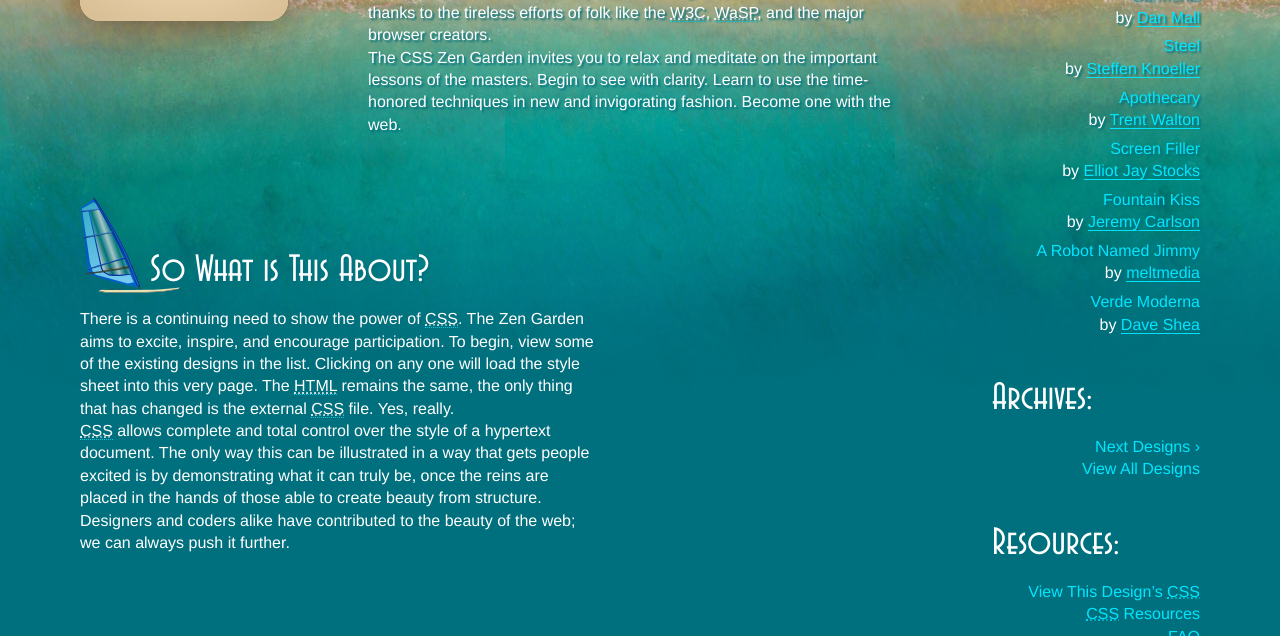
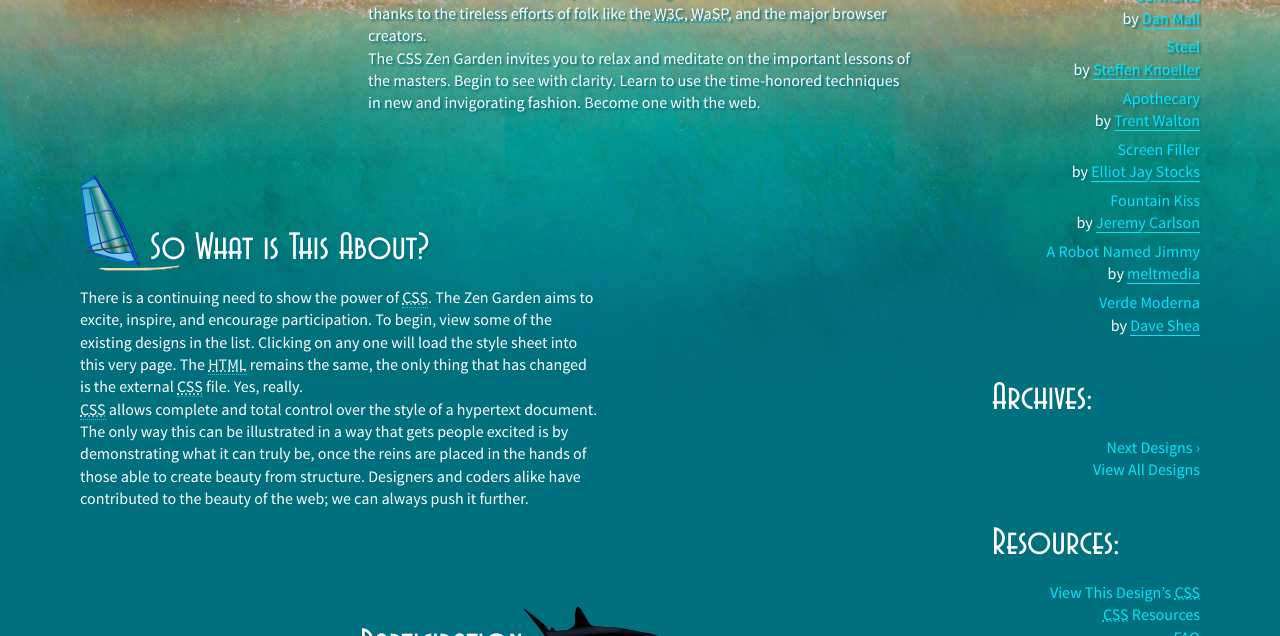
Before and after one commit to QuentinGeorge/csszg, a website: page src/index.html in a window 1280 px wide. Shown: the part 495-1131 px from the top of the page. Drawn offline with nearby package versions, Linux system fonts and the light colour scheme; files that its build step writes are made by us from their sources; files whose address does not match are found by name.

Commit message:
Update fonts serve source sans

```diff
--- a/gulpfile.js
+++ b/gulpfile.js
@@ -54,7 +54,7 @@ var sSrc = "src/",
     },
     oBrowserSync = {
         initOpts: {
-            proxy: "http://localhost/DW-Projects/csszg/" + sDest
+            proxy: "http://homestead.app/DW-Projects/csszg/" + sDest
         }
     };
 
--- a/src/sass/settings/_fonts.scss
+++ b/src/sass/settings/_fonts.scss
@@ -1,18 +1,103 @@
 // Global fonts variables
 
 // Variables
-$sourceSansProStack: "Source Sans Pro", Helvetica, Arial, sans-serif;
+$sourceSansProStack: "SourceSansPro", Helvetica, Arial, sans-serif;
 $avenidaStack: "AvenidaW01", Arial, sans-serif;
 
 // Avenida
 @font-face {
     font-family: 'AvenidaW01';
-    src: url('#{ $fontPath }avenida/AvenidaW01.eot');
-    src: url('#{ $fontPath }avenida/AvenidaW01.eot?#iefix') format('embedded-opentype'),
-         url('#{ $fontPath }avenida/AvenidaW01.woff2') format('woff2'),
-         url('#{ $fontPath }avenida/AvenidaW01.woff') format('woff'),
-         url('#{ $fontPath }avenida/AvenidaW01.ttf') format('truetype'),
-         url('#{ $fontPath }avenida/AvenidaW01.svg#AvenidaW01') format('svg');
-    font-weight: normal;
+    src: url('#{ $fontPath }Avenida/AvenidaW01.eot');
+    src: url('#{ $fontPath }Avenida/AvenidaW01.eot?#iefix') format('embedded-opentype'),
+         url('#{ $fontPath }Avenida/AvenidaW01.woff2') format('woff2'),
+         url('#{ $fontPath }Avenida/AvenidaW01.woff') format('woff'),
+         url('#{ $fontPath }Avenida/AvenidaW01.ttf') format('truetype'),
+         url('#{ $fontPath }Avenida/AvenidaW01.svg#AvenidaW01') format('svg');
+    font-weight: 400;
     font-style: normal;
 }
+
+// Source Sans Pro
+@font-face {
+    font-family: 'SourceSansPro';
+    src: url('#{ $fontPath }SourceSansPro/SourceSansPro-ExtraLight.otf') format('truetype');
+    font-weight: 100;
+    font-style: normal;
+}
+
+@font-face {
+    font-family: 'SourceSansPro';
+    src: url('#{ $fontPath }SourceSansPro/SourceSansPro-ExtraLightIt.otf') format('truetype');
+    font-weight: 100;
+    font-style: italic;
+}
+
+@font-face {
+    font-family: 'SourceSansPro';
+    src: url('#{ $fontPath }SourceSansPro/SourceSansPro-Light.otf') format('truetype');
+    font-weight: 200;
+    font-style: normal;
+}
+
+@font-face {
+    font-family: 'SourceSansPro';
+    src: url('#{ $fontPath }SourceSansPro/SourceSansPro-LightIt.otf') format('truetype');
+    font-weight: 200;
+    font-style: italic;
+}
+
+@font-face {
+    font-family: 'SourceSansPro';
+    src: url('#{ $fontPath }SourceSansPro/SourceSansPro-Regular.otf') format('truetype');
+    font-weight: 400;
+    font-style: normal;
+}
+
+@font-face {
+    font-family: 'SourceSansPro';
+    src: url('#{ $fontPath }SourceSansPro/SourceSansPro-It.otf') format('truetype');
+    font-weight: 400;
+    font-style: italic;
+}
+
+@font-face {
+    font-family: 'SourceSansPro';
+    src: url('#{ $fontPath }SourceSansPro/SourceSansPro-Semibold.otf') format('truetype');
+    font-weight: 600;
+    font-style: normal;
+}
+
+@font-face {
+    font-family: 'SourceSansPro';
+    src: url('#{ $fontPath }SourceSansPro/SourceSansPro-SemiboldIt.otf') format('truetype');
+    font-weight: 600;
+    font-style: italic;
+}
+
+@font-face {
+    font-family: 'SourceSansPro';
+    src: url('#{ $fontPath }SourceSansPro/SourceSansPro-Bold.otf') format('truetype');
+    font-weight: 700;
+    font-style: normal;
+}
+
+@font-face {
+    font-family: 'SourceSansPro';
+    src: url('#{ $fontPath }SourceSansPro/SourceSansPro-BoldIt.otf') format('truetype');
+    font-weight: 700;
+    font-style: italic;
+}
+
+@font-face {
+    font-family: 'SourceSansPro';
+    src: url('#{ $fontPath }SourceSansPro/SourceSansPro-Black.otf') format('truetype');
+    font-weight: 800;
+    font-style: normal;
+}
+
+@font-face {
+    font-family: 'SourceSansPro';
+    src: url('#{ $fontPath }SourceSansPro/SourceSansPro-BlackIt.otf') format('truetype');
+    font-weight: 800;
+    font-style: italic;
+}
```
Also changed, not shown: src/assets/fonts/SourceSansPro/SourceSansPro-Black.otf (added), src/assets/fonts/SourceSansPro/SourceSansPro-BlackIt.otf (added), src/assets/fonts/SourceSansPro/SourceSansPro-Bold.otf (added), src/assets/fonts/SourceSansPro/SourceSansPro-BoldIt.otf (added), src/assets/fonts/SourceSansPro/SourceSansPro-ExtraLight.otf (added), src/assets/fonts/SourceSansPro/SourceSansPro-ExtraLightIt.otf (added), src/assets/fonts/SourceSansPro/SourceSansPro-It.otf (added), src/assets/fonts/SourceSansPro/SourceSansPro-Light.otf (added), src/assets/fonts/SourceSansPro/SourceSansPro-LightIt.otf (added), src/assets/fonts/SourceSansPro/SourceSansPro-Regular.otf (added), src/assets/fonts/SourceSansPro/SourceSansPro-Semibold.otf (added), src/assets/fonts/SourceSansPro/SourceSansPro-SemiboldIt.otf (added).
